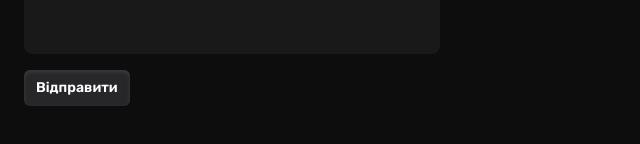
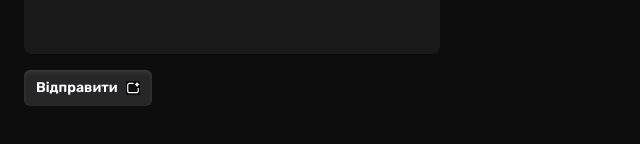
Before and after one commit to oleksiyboichuk/tourist_locations-react, a React (Vite) app: page / in a window 1280 px wide. Shown: the part 220-364 px from the top of the page, without its empty margins (0-640 px from the left). Built offline with nearby package versions, Linux system fonts and the light colour scheme.

Commit message:
add icon for button

```diff
--- a/package.json
+++ b/package.json
@@ -13,7 +13,8 @@
     "@headlessui/react": "^2.2.0",
     "clsx": "^2.1.1",
     "react": "^18.3.1",
-    "react-dom": "^18.3.1"
+    "react-dom": "^18.3.1",
+    "react-icons": "^5.4.0"
   },
   "devDependencies": {
     "@eslint/js": "^9.17.0",
--- a/src/components/add-location-form/index.tsx
+++ b/src/components/add-location-form/index.tsx
@@ -7,8 +7,14 @@ import {
   Button,
 } from "@headlessui/react";
 import clsx from "clsx";
+import { useState } from "react";
+
+import { RiAiGenerate } from "react-icons/ri";
+import { AiOutlineLoading3Quarters } from "react-icons/ai";
 
 const AddLocationForm = () => {
+  const [loading, setLoading] = useState(false);
+
   return (
     <div className="w-full max-w-md px-4 my-10">
       <Field className="mb-4">
@@ -35,7 +41,12 @@ const AddLocationForm = () => {
       </Field>
       <Field>
         <Button className="inline-flex items-center gap-2 rounded-md bg-zinc-800 py-1.5 px-3 text-sm/6 font-semibold text-white shadow-inner shadow-white/10 focus:outline-none data-[hover]:bg-zinc-700 data-[open]:bg-gray-700 data-[focus]:outline-1 data-[focus]:outline-white">
-          Відправити
+          Відправити{" "}
+          {loading ? (
+            <AiOutlineLoading3Quarters color="white" />
+          ) : (
+            <RiAiGenerate color="white" />
+          )}
         </Button>
       </Field>
     </div>
```
Also changed, not shown: 1 other file (tests, documents, lock files or other folders).
